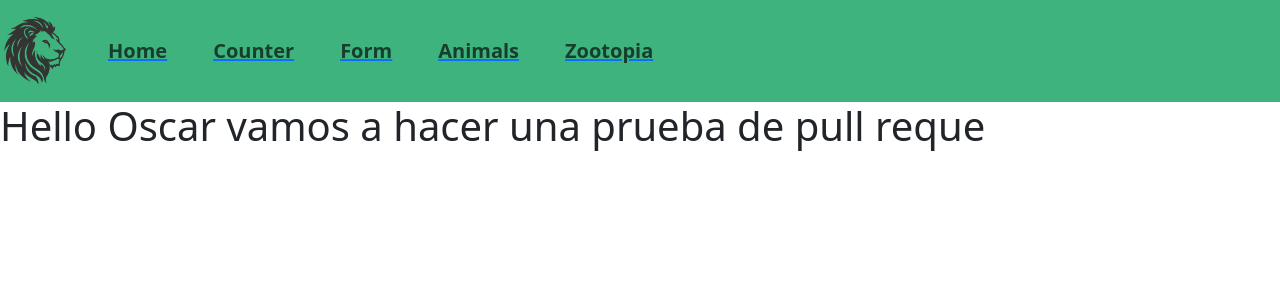
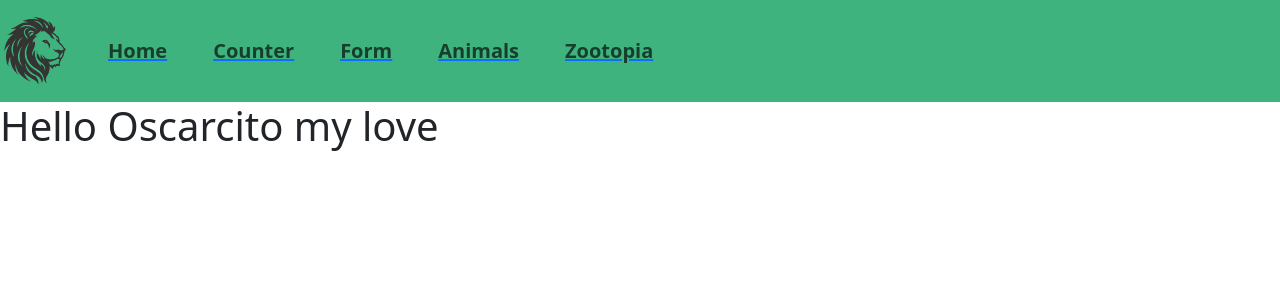
Before and after one commit to FactoriaF5-FactZoopia/Zootopia-FrontEnd, a Vue app: page / in a window 1280 px wide. Shown: the top 300 px of the page. Built offline with nearby package versions, Linux system fonts and the light colour scheme.

Commit message:
making request Test

```diff
--- a/src/views/HomeView.vue
+++ b/src/views/HomeView.vue
@@ -4,6 +4,6 @@
 
 <template>
   <main>
-    <h1> Hello Oscar vamos a hacer una prueba de pull reque</h1>
+    <h1> Hello Oscarcito my love </h1>
   </main>
 </template>
```
